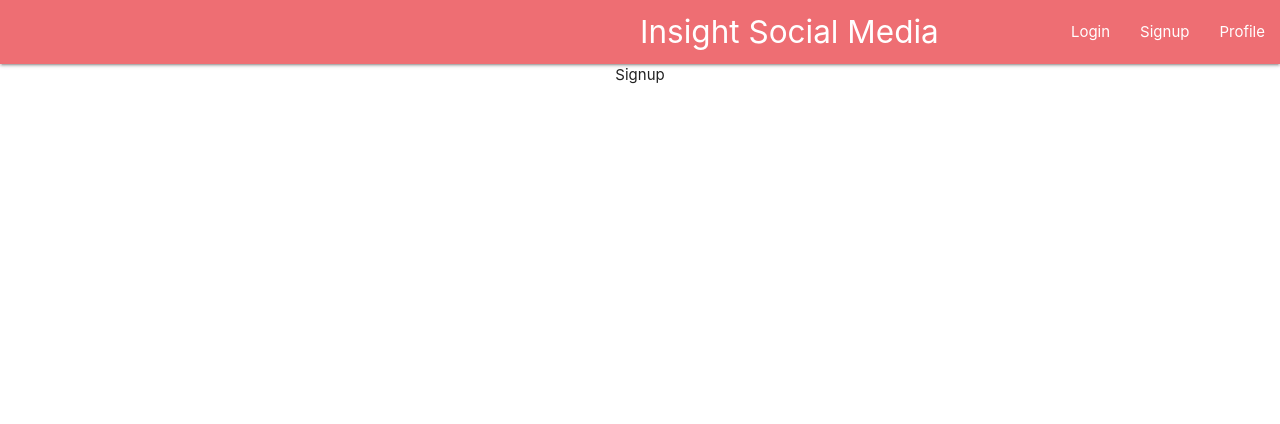
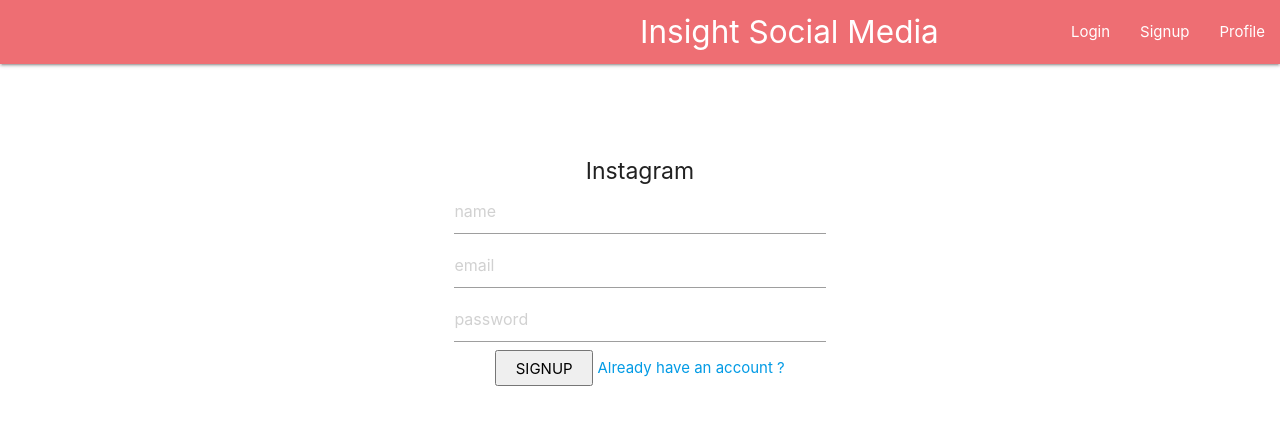
Before and after one commit to sarb001/Share-Insight-App, a React (Create React App) app in the folder client/: page /signup in a window 1280 px wide. Shown: the top 424 px of the page. Built offline with nearby package versions, Linux system fonts and the light colour scheme.

Commit message:
Feature - Profile UI Done

```diff
--- a/client/src/Screens/Login.js
+++ b/client/src/Screens/Login.js
@@ -3,13 +3,13 @@
 const Login = () => {
   return (
     <div>
-      <div className="mycard" style = {{  display:'flex',justifyContent:'center',paddingTop:'4%'}}>
+      <div className="mycard" style = {{display:'flex',justifyContent:'center',paddingTop:'4%'}}>
          <div className="card auth-card" style = {{width:'35%',padding:'3%'}}>
             <span style = {{fontSize:'23px'}}> Instagram  </span>
             <span> <input type = "text"  placeholder = 'email' /> </span>
             <span> <input type = "text"  placeholder = 'password' /> </span>
             <span style = {{paddingBottom:'6%'}}>
-            <button className='login-btn'> Login here   </button>
+            <button className='login-btn' style = {{padding:'2% 5%'}}> Login here   </button>
             </span>
          </div>
       </div>
--- a/client/src/Screens/Profile.js
+++ b/client/src/Screens/Profile.js
@@ -2,7 +2,33 @@
 
 const Profile = () => {
   return (
-    <div>Profile</div>
+    <>
+      <div className="post-outercontainer" style = {{Width:'60%',display:'grid',padding:'1% 15%'}}>
+
+         <div className = "profile-partition" style = {{display:'grid',gridTemplateColumns:'200px 1fr',paddingTop:'5%',borderBottom:'2px solid black'}}>
+              <div className = "profile-part" >
+               <span> <img src =  "/Profile-img.png" style = {{width:'70%'}} /> </span>
+              </div>
+              <div className="profile-name">
+             <div> <h4> ramesh verma </h4>  </div>
+             <div>
+               <span> 40 posts </span>
+               <span> 40 followers </span>
+               <span> 40 following </span>
+            </div>
+              </div>
+         </div>
+
+          <div className="user-profile-images" style = {{paddingTop:'4%'}}>
+             <span> <img src =  "/Profile-img.png" style = {{width:'25%'}} /> </span>
+             <span> <img src =  "/Profile-img.png" style = {{width:'25%'}} /> </span>
+             <span> <img src =  "/Profile-img.png" style = {{width:'25%'}} /> </span>
+             <span> <img src =  "/Profile-img.png" style = {{width:'25%'}} /> </span>
+             <span> <img src =  "/Profile-img.png" style = {{width:'25%'}} /> </span>
+             <span> <img src =  "/Profile-img.png" style = {{width:'25%'}} /> </span>
+          </div>
+      </div>
+    </>
   )
 }
 
--- a/client/src/Screens/Signup.js
+++ b/client/src/Screens/Signup.js
@@ -1,8 +1,24 @@
 import React from 'react'
+import { Link } from 'react-router-dom';
+
 
 const Signup = () => {
   return (
-    <div>Signup</div>
+    <>
+      <div className="mycard-signup" style = {{display:'flex',justifyContent:'center',paddingTop:'4%'}}>
+         <div className="singup-card auth-card" style = {{width:'35%',padding:'3%'}}>
+            <span style = {{fontSize:'23px'}}> Instagram  </span>
+            <span> <input type = "text"  placeholder = 'name' /> </span>
+            <span> <input type = "text"  placeholder = 'email' /> </span>
+            <span> <input type = "text"  placeholder = 'password' /> </span>
+            <span style = {{paddingBottom:'6%'}}>
+            <button className='login-btn' style = {{padding:'2% 5%'}}> SIGNUP  </button>
+            </span>
+            <span>  <Link to = "/login"> Already have an account ?  </Link>
+            </span>
+         </div>
+      </div>
+    </>
   )
 }
 
```
Also changed, not shown: 1 other file (tests, documents, lock files or other folders).
